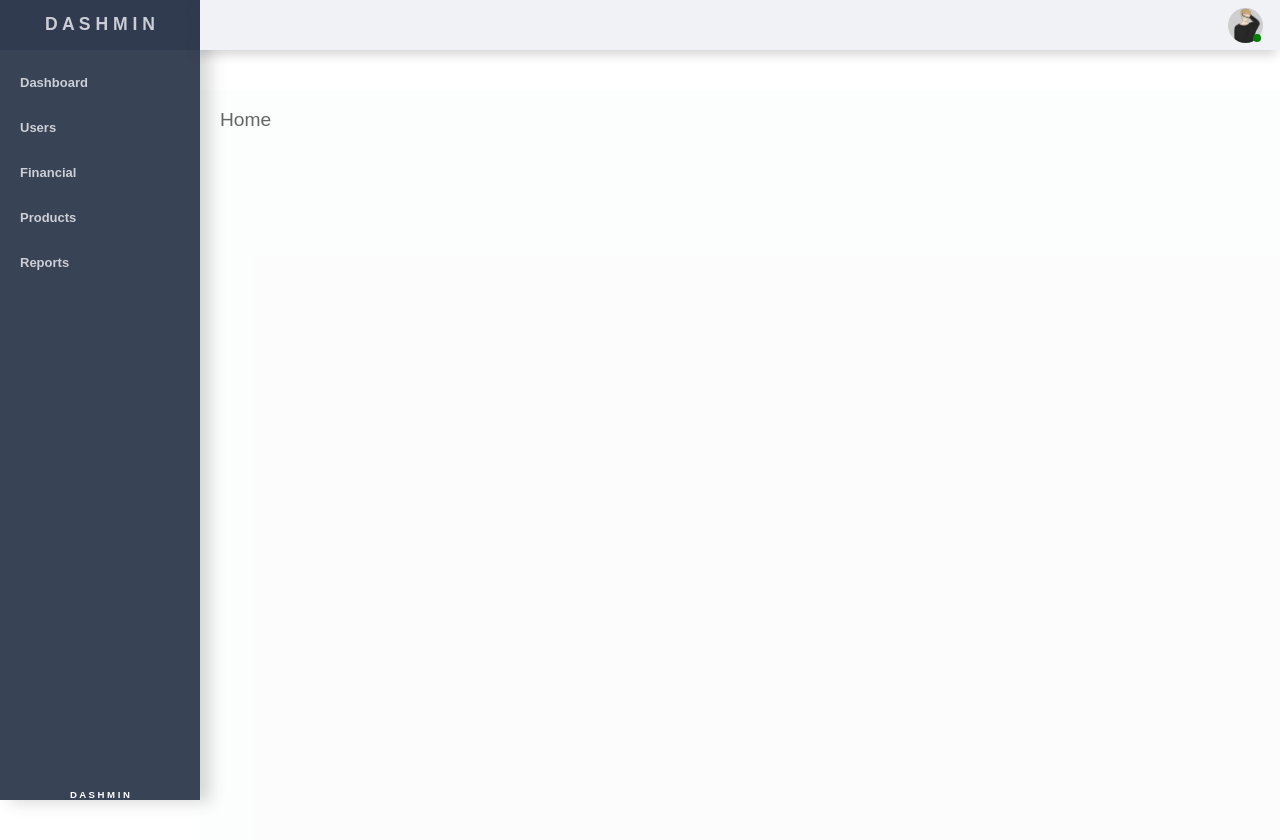
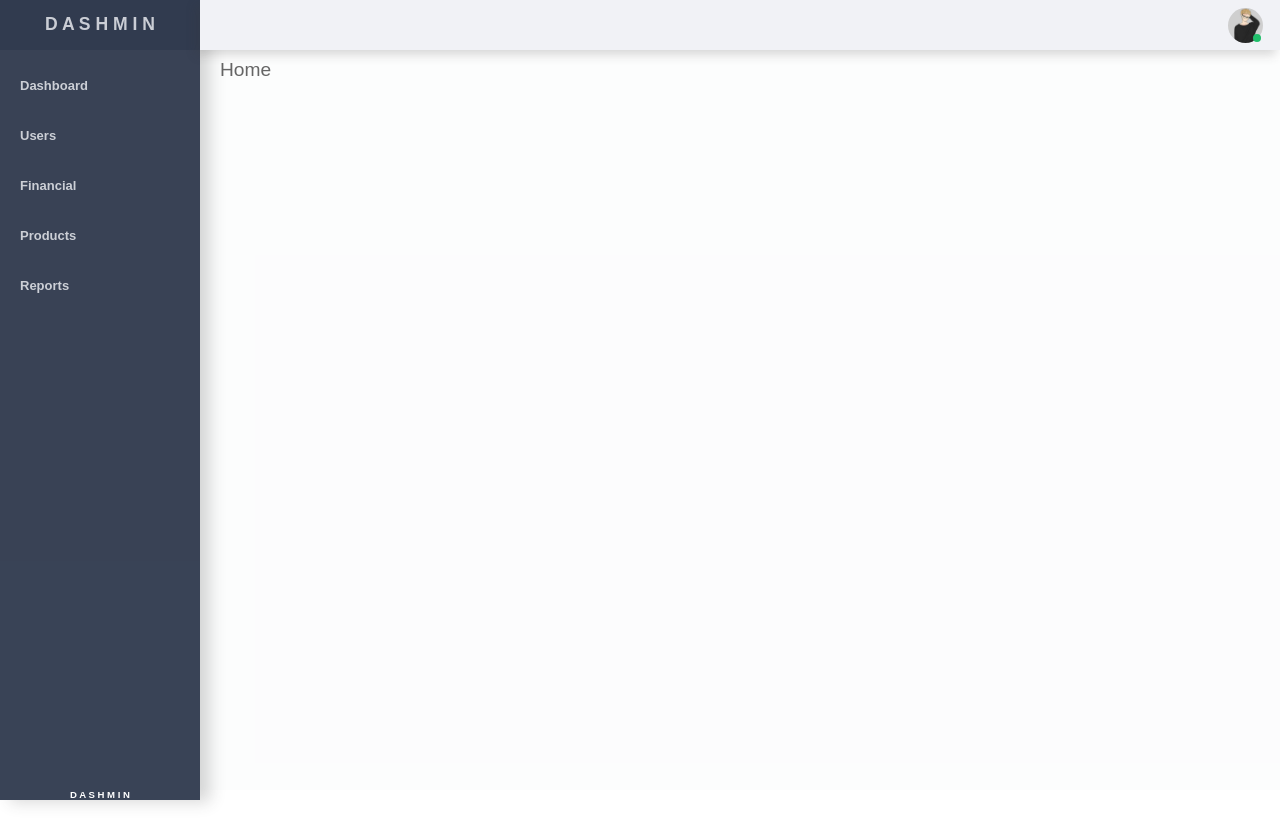
Before and after one commit to klaby/dashmin, a React (Create React App) app: page / in a window 1280 px wide. Shown: the top 840 px of the page. After the commit the page ends 800 px from the top, so only its background shows below. Built offline with nearby package versions, Linux system fonts and the light colour scheme.

Commit message:
improviments..

```diff
--- a/src/components/Content.js
+++ b/src/components/Content.js
@@ -9,15 +9,16 @@ import { Route, Switch } from 'react-router-dom';
 const Content = styled.div`
   position: relative;
   height: calc(100vh - 90px);
-  top: 90px;
+  top: 60px;
   width: 100%;
   background: rgba(241, 242, 246, .2);
   z-index: 99;
+  transition: .2s;
 
   @media only screen and (min-width: 576px) {
     width: ${props => (props.view === 'min' ? `calc(${100}% - ${50}px)` : `calc(${100}% - ${200}px)`)};
     left: ${props => (props.view === 'min' ? `${50}px` : `${200}px`)};
-    padding: 20px;
+    padding: 0 20px 20px 20px;
   }
 `;
 // Main
@@ -36,7 +37,6 @@ const Main = ({ routes }) => {
     </Content>
   );
 };
-
 // PropTypes
 Main.propTypes = {
   routes: PropTypes.arrayOf(PropTypes.object).isRequired,
--- a/src/components/DropDown.js
+++ b/src/components/DropDown.js
@@ -68,7 +68,7 @@ const Online = styled.span`
   bottom: 1px;
   right: 2px;
   border-radius: 10px;
-  background: green;
+  background: #20bf6b;
 `;
 
 const Buttons = styled.div`
@@ -83,7 +83,7 @@ const Btn = styled.div`
   height: 45px;
   font-family: Arial, Helvetica, sans-serif;
   font-size: 13px;
-  padding: 0 25px 0 25px;
+  padding: 0 5px 0 25px;
   display: flex;
   justify-content: space-between;
   align-items: center;
@@ -92,9 +92,8 @@ const Btn = styled.div`
 
   :hover {
     background: rgba(56, 56, 56, 0.1);
-    padding: 0 28px 0 26px;
-    transition: .1s;
-    transition: .1s;
+    padding: 0 8px 0 27px;
+    transition: .2s;
   }
 
   span {
@@ -106,13 +105,22 @@ const Btn = styled.div`
   }
 `;
 
+const Icon = styled.div`
+  position: relative;
+  width: 50px;
+  height: 50px;
+  display: flex;
+  justify-content: center;
+  align-items: center;
+`;
+
 // Funcs
 const createButtons = (dashboard, buttons) => (
   <Buttons>
     {buttons.map(btn => (
       <Btn key={btn.id} iconColor={btn.icon.color}>
         <span>{btn.name}</span>
-        <i className={btn.icon.type} color={btn.icon.color} />
+        <Icon><i className={btn.icon.type} color={btn.icon.color} /></Icon>
       </Btn>
     ))}
   </Buttons>
--- a/src/components/Sidebar.js
+++ b/src/components/Sidebar.js
@@ -12,10 +12,10 @@ const Sidebar = styled.div`
   width: ${props => (props.view === 'mobile' ? `${200}px` : `${0}px`)};
   top: 50px;
   background: #313B4F;
-  overflow: auto;
   z-index: 100;
   box-shadow: 10px 2px 15px rgba(56, 56, 56, 0.2);
   transition: .1s;
+  overflow: hidden;
 
   @media only screen and (min-width: 576px) {
     width: ${props => (props.view === 'min' ? `${50}px` : `${200}px`)};
@@ -27,6 +27,7 @@ const Sidebar = styled.div`
 const Brand = styled.div`
   position: relative;
   height: 50px;
+  width: ${props => (props.view === 'min' ? `${50}px` : `${200}px`)};
   display: flex;
   justify-content: center;
   align-items: center;
@@ -44,6 +45,11 @@ const ListButtons = styled.div`
   height: calc(100vh - 130px);
   background: rgba(245, 246, 250, 0.04);
   padding-top: 10px;
+  overflow-y: auto;
+
+  ::-webkit-scrollbar {
+    width: 0;
+  };
 
   @media only screen and (min-width: 576px) {
     height: calc(100vh - 80px);
@@ -52,23 +58,24 @@ const ListButtons = styled.div`
 
 const Btn = styled(Link)`
   position: relative;
-  height: 45px;
-  color: rgba(241, 242, 246, .8);
+  height: 50px;
+  width: ${props => (props.view === 'min' ? `${50}px` : `${200}px`)};
   font-family: Arial, Helvetica, sans-serif;
   font-size: 13px;
-  padding: 0 20px 0 20px;
+  padding-left: ${props => (props.view === 'min' ? `${0}px` : `${20}px`)};
   display: flex;
   justify-content: ${props => (props.view === 'min' ? 'center' : 'space-between')};
   align-items: center;
   transition: .2s;
   background: ${props => (props.click === props.to ? `rgba(${245},${246},${250},${0.06})` : '')};
+  color: rgba(241, 242, 246, .8);
 
   :hover {
     background: rgba(245, 246, 250, 0.03);
-    padding: 0 23px 0 21px;
+    color: rgba(241, 242, 246, .8);
+    padding: ${props => (props.view === 'min' ? `${0}px ${0}px ${0}px ${7}px` : `${0}px ${5}px ${0}px ${22}px`)};
     transition: .2s;
     cursor: pointer !important;
-    color: rgba(241, 242, 246, .8);
   }
 
   span {
@@ -77,15 +84,24 @@ const Btn = styled(Link)`
 
   @media only screen and (min-width: 576px) {
     font-size: ${props => (props.view === 'min' ? `${15}px` : `${13}px`)};
-    height: ${props => (props.view === 'min' ? `${50}px` : `${45}px`)};
   }
 `;
 
+const Icon = styled.div`
+  position: relative;
+  width: 50px;
+  height: 50px;
+  display: flex;
+  justify-content: center;
+  align-items: center;
+`;
+
 const Footer = styled.div`
-  color: rgba(241, 242, 246, .8);
   position: relative;
   height: 30px;
+  width: ${props => (props.view === 'min' ? `${100}%` : `${200}px`)};
   background: rgba(245, 246, 250, 0.04);
+  color: rgba(241, 242, 246, .8);
   display: flex;
   justify-content: center;
   align-items: center;
@@ -114,7 +130,7 @@ const Main = ({ brand, buttons }) => {
           click={click}
         >
           {sidebar === 'min' ? '' : <span>{btn.name}</span>}
-          <i className={btn.icon} />
+          <Icon><i className={btn.icon} /></Icon>
         </Btn>
       ))}
     </ListButtons>
@@ -123,16 +139,16 @@ const Main = ({ brand, buttons }) => {
   return (
     <Sidebar view={sidebar}>
       {/* Brand */}
-      <Brand>
-        {sidebar === 'min' ? <span>{brand.min}</span> : <span>{brand.max}</span>}
+      <Brand view={sidebar}>
+        <span>{sidebar === 'min' ? brand.min : brand.max}</span>
       </Brand>
 
       {/* Buttons */}
       {createButtons(sidebar, buttons)}
 
       {/* Footer */}
-      <Footer>
-        {sidebar === 'min' ? <span>{brand.min}</span> : <span>{brand.max}</span>}
+      <Footer view={sidebar}>
+        <span>{sidebar === 'min' ? brand.min : brand.max}</span>
       </Footer>
     </Sidebar>
   );
--- a/src/dashmin.js
+++ b/src/dashmin.js
@@ -46,7 +46,7 @@ const Main = () => (
           {
             id: 3,
             name: 'Financial',
-            icon: 'fas fa-file-invoice-dollar',
+            icon: 'fas fa-coins',
             route: '/financial',
           },
           {
```
